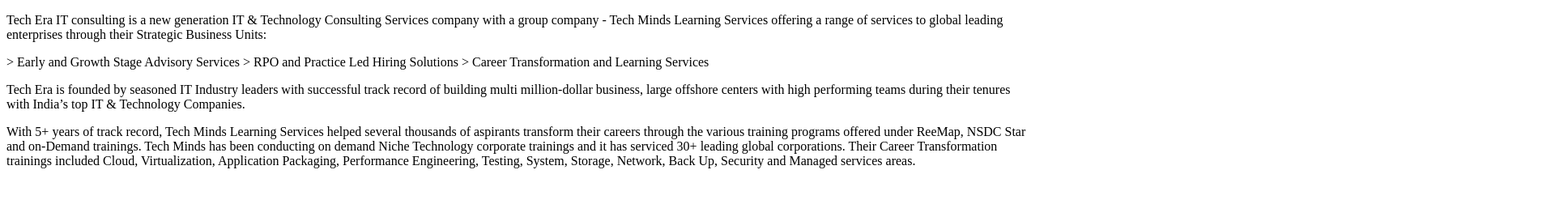
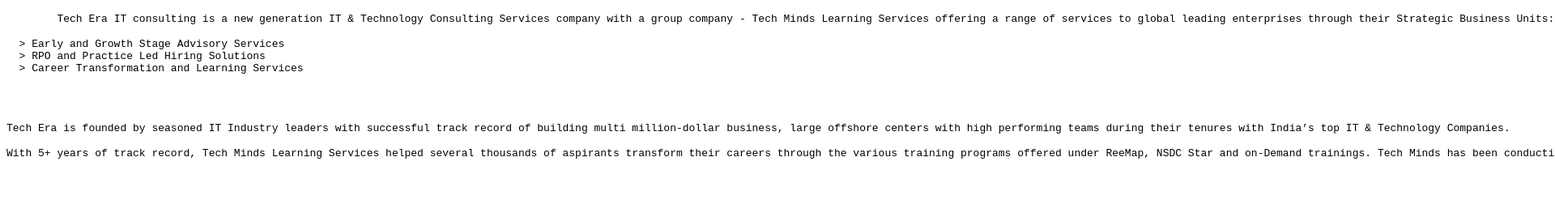
Before and after one commit to shivakumarkurni/basic-angular-app, a plain HTML site: page Home.html in a window 1280 px wide. Shown: the top 273 px of the page at 81% size, 1920 px wide, since content can reach past the window. Drawn offline with Linux system fonts and the light colour scheme.

Commit message:
modified files

```diff
--- a/Home.html
+++ b/Home.html
@@ -4,22 +4,22 @@
 	<title></title>
 </head>
 <body>
-  <p>
-  	Tech Era IT consulting is a new generation IT & Technology Consulting Services company with a group company - Tech Minds Learning Services offering a range of services to global leading enterprises through their Strategic Business Units:
-   <p>
+  <p><pre>
+  	Tech Era IT consulting is a new generation IT & Technology Consulting Services company with a group company - Tech Minds Learning Services offering a range of services to global leading enterprises through their Strategic Business Units:></pre>
+   <p><pre>
   > Early and Growth Stage Advisory Services
   > RPO and Practice Led Hiring Solutions
   > Career Transformation and Learning Services
-  </p>
+  </p> </pre>
 </p>
-<p>
+<p><pre>
 Tech Era is founded by seasoned IT Industry leaders with successful track record of building multi million-dollar business, large offshore centers with high performing teams during their tenures with India’s top IT & Technology Companies.
-</p>
-<p>
+</p></pre>
+<p><pre>
 With 5+ years of track record, Tech Minds Learning Services helped several thousands of aspirants transform their careers through the various training programs offered under ReeMap, NSDC Star and on-Demand trainings. Tech Minds has been conducting on demand Niche Technology corporate trainings and it has serviced 30+ leading global corporations. Their Career Transformation trainings included Cloud, Virtualization, Application Packaging, Performance Engineering, Testing, System, Storage, Network, Back Up, Security and Managed services areas.
 
 
 
-  </p>
+  </p></pre>
 </body>
 </html>
```
Also changed, not shown: Login.html (+1 -1 lines).
